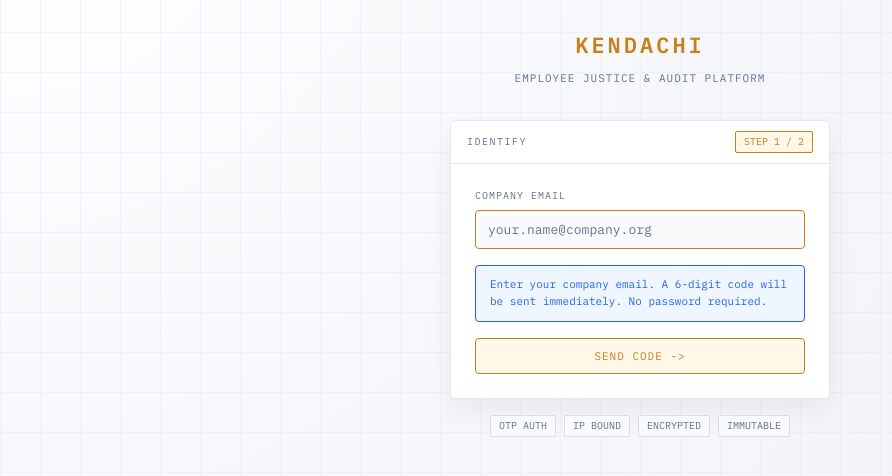
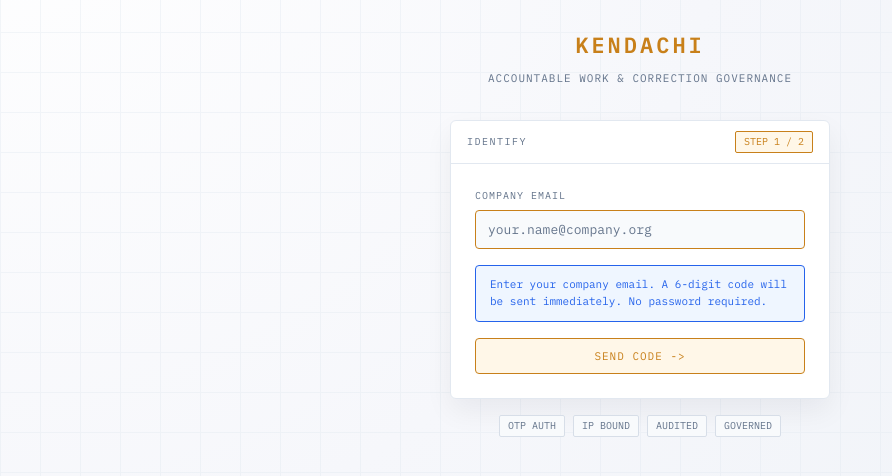
Before and after one commit to pragyanshnakoti-design/kendachi---frontend, a React (Vite) app: page /login in a window 1280 px wide. Shown: the part 168-644 px from the top of the page, without its empty margins (0-892 px from the left). Built offline with nearby package versions, Linux system fonts and the light colour scheme; no server answers.

Commit message:
Update platform description and features in Login page

```diff
--- a/src/pages/Login.jsx
+++ b/src/pages/Login.jsx
@@ -81,7 +81,7 @@ export default function Login() {
         <div style={{ textAlign: 'center', marginBottom: '32px' }}>
           <div className="logo" style={{ fontSize: '22px', marginBottom: '8px' }}>KENDACHI</div>
           <div className="mono" style={{ fontSize: '11px', color: 'var(--dim)', letterSpacing: '1px' }}>
-            EMPLOYEE JUSTICE &amp; AUDIT PLATFORM
+            ACCOUNTABLE WORK &amp; CORRECTION GOVERNANCE
           </div>
         </div>
 
@@ -171,7 +171,7 @@ export default function Login() {
         </div>
 
         <div style={{ display: 'flex', gap: '8px', justifyContent: 'center', marginTop: '16px', flexWrap: 'wrap' }}>
-          {['OTP AUTH', 'IP BOUND', 'ENCRYPTED', 'IMMUTABLE'].map(t => (
+          {['OTP AUTH', 'IP BOUND', 'AUDITED', 'GOVERNED'].map(t => (
             <span key={t} className="pill pill-dim">{t}</span>
           ))}
         </div>
```
